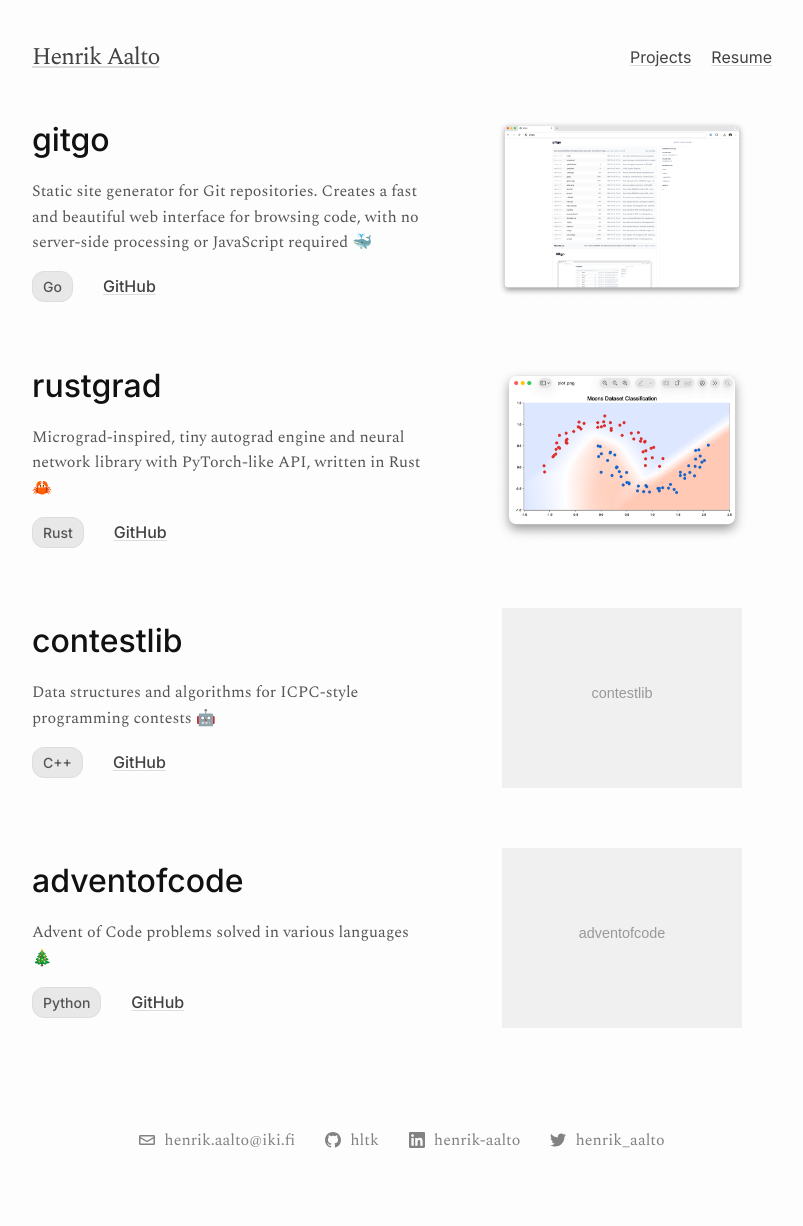
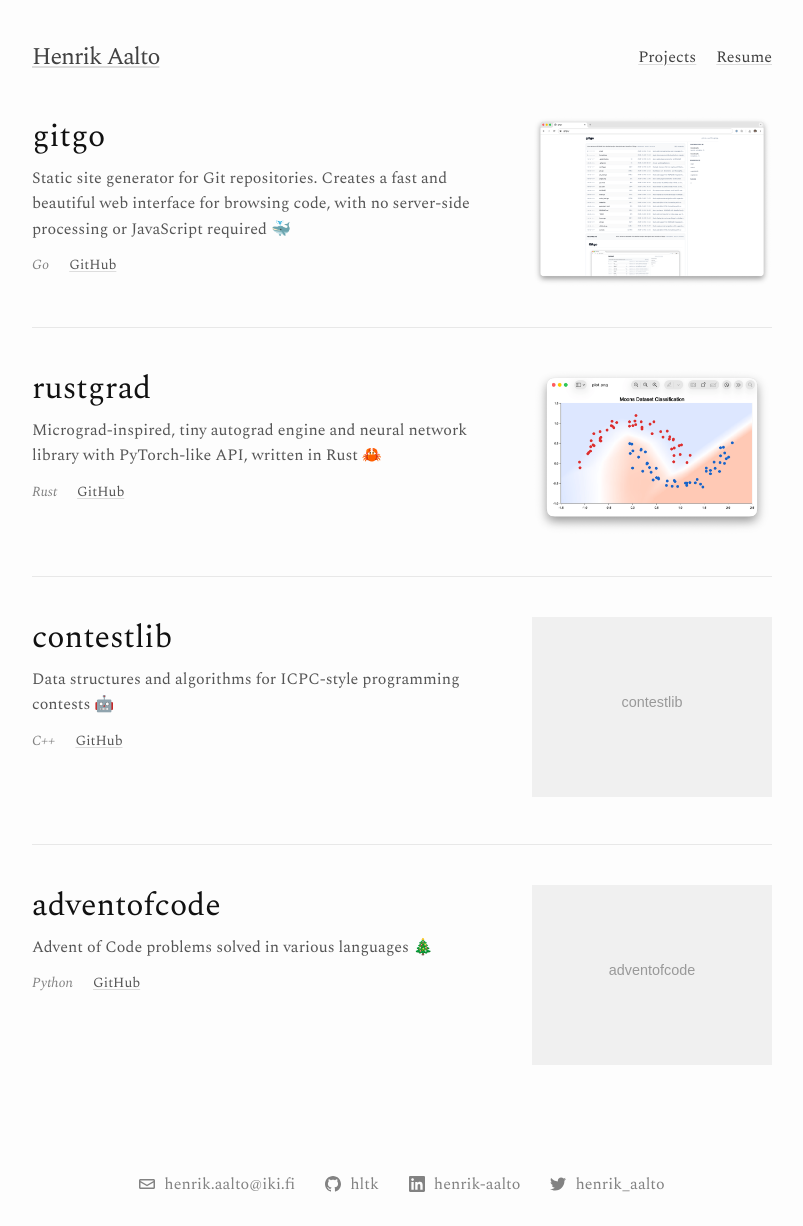
Before and after one commit to hltk/hltk.github.io, a Jekyll site: the page built from projects.md, in a window 1280 px wide. Shown: the whole page, without its empty margins (238-1041 px from the left). Built offline with Jekyll 4.4.1, drawn with Linux system fonts in a browser that asks for light colours; before the commit the page ends 1182 px from its top, so only the background shows below that.

Commit message:
style: remove sans-serif fonts and simplify projects page
- Remove all sans-serif font-family declarations
- Normalize font sizes that were hacks for sans-serif rendering
- Simplify project title sizes for proper hierarchy
- Convert language badges to simple italic text
- Add subtle separators between project items

```diff
--- a/_sass/minima.scss
+++ b/_sass/minima.scss
@@ -6,7 +6,6 @@
 :root {
   // Typography
   --font-family-serif: "Spectral", Georgia, Cambria, "Times New Roman", Times, serif;
-  --font-family-sans: "Inter", -apple-system, BlinkMacSystemFont, "Segoe UI", Roboto, "Helvetica Neue", Arial, sans-serif;
   --font-size-base: 1rem;
   --font-weight-normal: 400;
   --font-weight-medium: 500;
@@ -63,7 +62,6 @@
 
 // Typography
 $base-font-family: "Spectral", Georgia, Cambria, "Times New Roman", Times, serif !default;
-$sans-serif-font-family: "Inter", -apple-system, BlinkMacSystemFont, "Segoe UI", Roboto, "Helvetica Neue", Arial, sans-serif !default;
 $base-font-size:   1rem !default;
 $base-font-weight: 400 !default;
 $base-line-height: 1.5 !default;
--- a/_sass/minima/_layout.scss
+++ b/_sass/minima/_layout.scss
@@ -49,7 +49,6 @@
     text-decoration: underline;
     text-decoration-color: $color-border-medium;
     text-underline-offset: 2px;
-    font-family: $sans-serif-font-family;
     transition: text-decoration-color 0.3s ease, opacity 0.3s ease;
 
     &:visited {
@@ -191,18 +190,24 @@
 .projects-container {
   display: flex;
   flex-direction: column;
-  gap: $spacing-unit * 2;
+  gap: $spacing-lg;
 }
 
 .project-item {
   display: flex;
   flex-direction: row;
-  gap: $spacing-unit * 1.5;
-  align-items: center;
+  gap: $spacing-lg;
+  align-items: flex-start;
+  padding-bottom: $spacing-lg;
+  border-bottom: 1px solid $color-border-light;
+
+  &:last-child {
+    border-bottom: none;
+    padding-bottom: 0;
+  }
 
   @include media-query($on-palm) {
     flex-direction: column;
-    align-items: flex-start;
   }
 }
 
@@ -210,18 +215,17 @@
   flex: 1;
   display: flex;
   flex-direction: column;
-  gap: $spacing-unit / 2;
+  gap: $spacing-sm;
 }
 
 .project-title {
-  @include relative-font-size(2);
-  font-family: var(--font-family-sans);
-  font-weight: 500;
+  @include relative-font-size(1.125);
+  font-weight: 400;
   margin-bottom: 0;
+  line-height: 1.3;
 }
 
 .project-description {
-  @include relative-font-size(1);
   color: $color-text-secondary;
   margin-bottom: 0;
   line-height: 1.6;
@@ -229,55 +233,46 @@
 
 .project-meta {
   display: flex;
-  align-items: center;
-  gap: $spacing-unit;
+  align-items: baseline;
+  gap: $spacing-md;
   flex-wrap: wrap;
+  margin-top: $spacing-xs;
 }
 
 .project-language {
-  display: inline-block;
-  padding: $spacing-xs $spacing-md / 2;
-  border-radius: 12px;
-  font-family: var(--font-family-sans);
   font-size: $font-size-sm;
-  font-weight: 500;
-  background-color: $color-border-light;
-  color: $color-text-secondary;
-  border: 1px solid $color-border-medium;
+  font-style: italic;
+  color: $color-text-muted;
 }
 
 .project-link {
-  font-family: var(--font-family-sans);
-  color: $color-header-text;
+  color: $color-text-secondary;
   text-decoration: underline;
   text-decoration-color: $color-border-medium;
   text-underline-offset: 2px;
-  font-weight: 500;
-  transition: text-decoration-color 0.3s ease, opacity 0.3s ease;
+  font-size: $font-size-sm;
+  transition: text-decoration-color 0.3s ease;
 
   &:visited {
-    color: $color-header-text;
+    color: $color-text-secondary;
   }
 
   &:hover {
-    opacity: 0.6;
-    text-decoration-color: $color-header-text;
+    text-decoration-color: $color-text-primary;
   }
 }
 
 .project-image {
   flex-shrink: 0;
-  width: 300px;
-  height: 180px;
+  width: 240px;
 
   @include media-query($on-palm) {
     width: 100%;
-    height: auto;
   }
 
   svg, img {
     width: 100%;
-    height: 100%;
+    height: auto;
     object-fit: contain;
   }
 }
--- a/assets/main.scss
+++ b/assets/main.scss
@@ -326,9 +326,7 @@ h1, h2, h3, h4, h5, h6 {
 
 // Date info
 .resume-date {
-  font-family: var(--font-family-sans);
-  font-size: 0.805rem;
-  letter-spacing: -0.025em;
+  font-size: var(--font-size-sm);
   font-weight: var(--font-weight-normal);
   font-variant-numeric: tabular-nums;
   color: var(--color-text-tertiary);
@@ -338,9 +336,7 @@ h1, h2, h3, h4, h5, h6 {
 
 // Organization/institution name
 .resume-org {
-  font-family: var(--font-family-sans);
   font-size: var(--font-size-sm);
-  letter-spacing: 0.05em;
   font-weight: var(--font-weight-medium);
   margin: 0;
   color: var(--color-text-primary);
@@ -405,9 +401,7 @@ h1, h2, h3, h4, h5, h6 {
 }
 
 .course-code {
-  font-family: var(--font-family-sans);
-  font-size: 0.805rem;
-  letter-spacing: -0.025em;
+  font-size: var(--font-size-sm);
   font-weight: var(--font-weight-normal);
   color: var(--color-text-secondary);
 }
```
